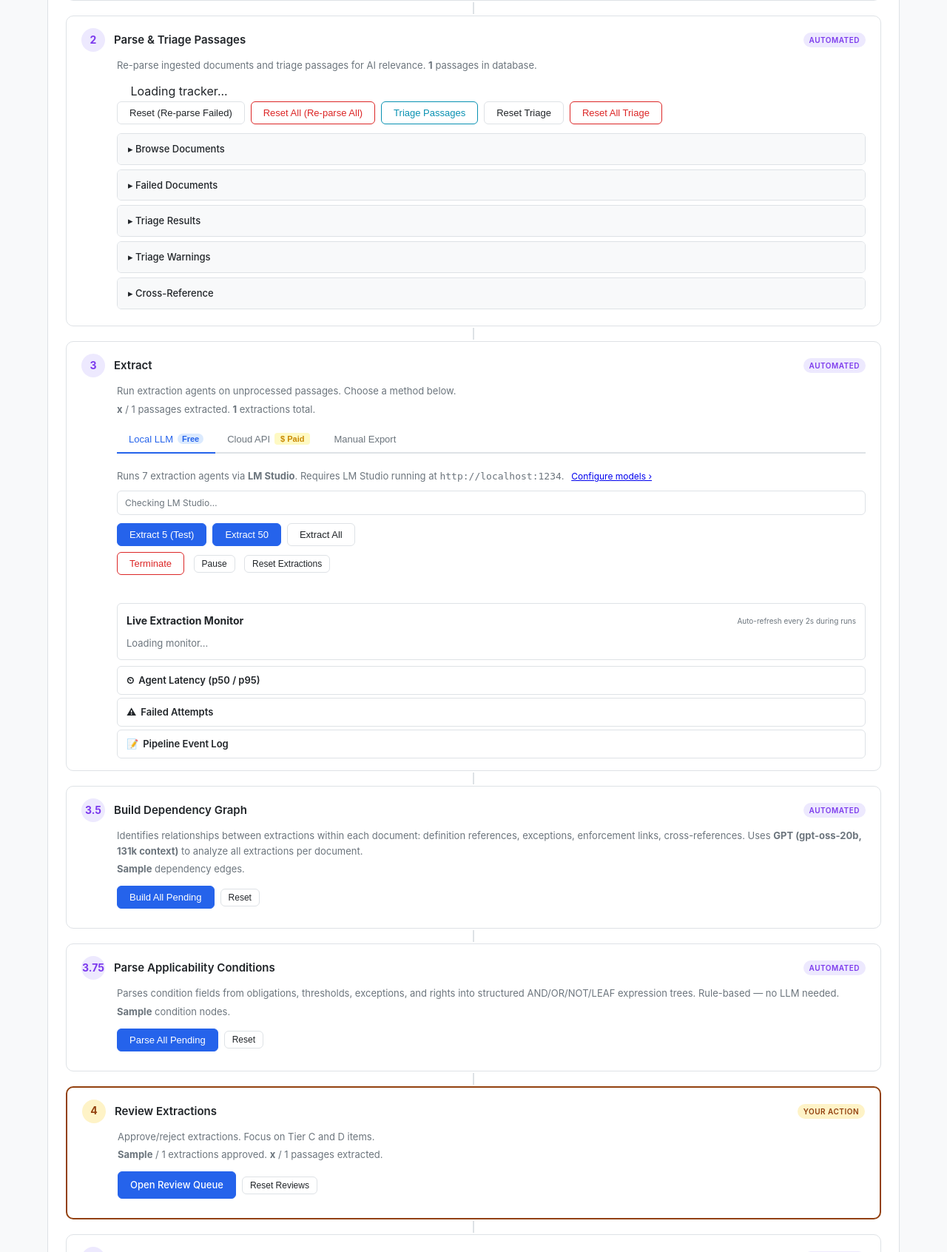
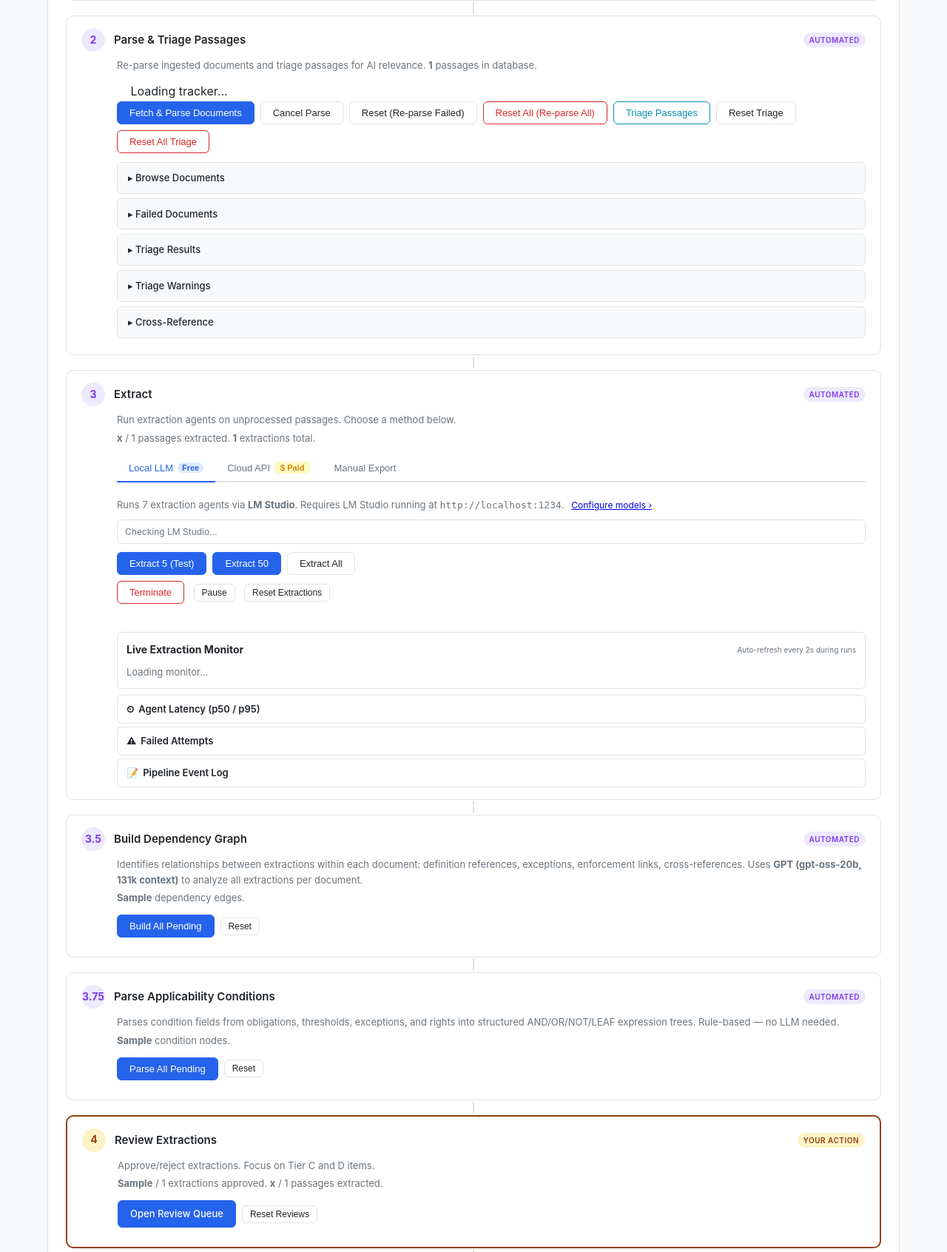
Before and after one commit to jbloewencolon/regs-checker, a FastAPI app: template templates/dashboard.html in a window 1280 px wide. Shown: the part 537-2229 px from the top of the page at 74% size. Run offline with FastAPI, Linux system fonts and the light colour scheme; the template is opened without the code that fills it: most values are stand-ins (such as "Sample title", 1, 10 or a date in 2020); parts of the project's set-up code (start-up, migrations or seed data) failed here and were passed over.

Commit message:
Add missing Fetch & Parse button to Step 2
Step 2 had Reset/Re-parse and Triage buttons but no primary button to
actually run the parse. The reset buttons only requeue jobs to pending/
fetched status — the parse work is done by /api/run/fetch
(run_pending_ingestion), which was fully functional but unreachable from
the UI. So resetting did nothing actionable: queued work had no button to
execute it.

Wire a primary "Fetch & Parse Documents" button to /api/run/fetch as the
first Step 2 action, plus a "Cancel Parse" button to the existing
/api/run/fetch/cancel endpoint (parsing the full corpus is long-running).
Step 2 flow is now coherent: Fetch & Parse → (reset failed if needed) →
Triage Passages.

All eight Step 2 endpoints verified registered; template compiles.

https://claude.ai/code/session_01PzptsGSjhAewSen4tQEWFh

```diff
--- a/templates/dashboard.html
+++ b/templates/dashboard.html
@@ -212,6 +212,21 @@
         </div>
 
         <div class="step-actions">
+          <button class="btn btn-primary"
+                  hx-post="/dashboard/api/run/fetch"
+                  hx-target="#step2-result"
+                  hx-swap="innerHTML"
+                  hx-disabled-elt="this">
+            <span class="btn-label">Fetch &amp; Parse Documents</span>
+            <span class="htmx-indicator"><span class="spinner"></span> Fetching &amp; parsing...</span>
+          </button>
+          <button class="btn"
+                  hx-post="/dashboard/api/run/fetch/cancel"
+                  hx-target="#step2-result"
+                  hx-swap="innerHTML"
+                  hx-confirm="Stop the running fetch &amp; parse after the current document?">
+            Cancel Parse
+          </button>
           <button class="btn"
                   hx-post="/dashboard/api/run/fetch/reset"
                   hx-target="#step2-result"
```
